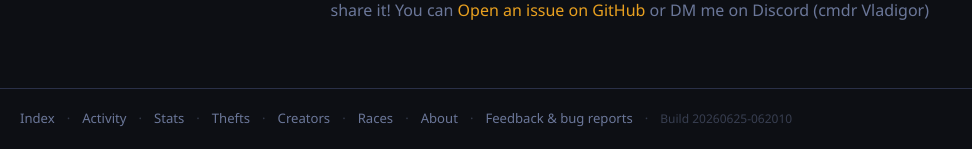
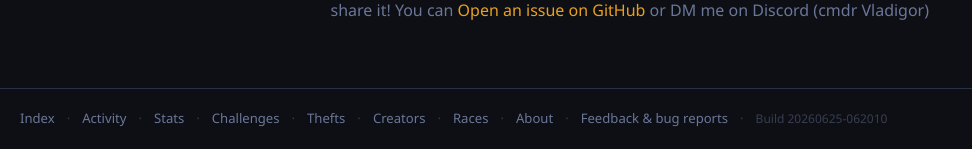
Before and after one commit to vladigor/ed-timetrials-leaderboard, a FastAPI app: page /about in a window 1280 px wide. Shown: the part 2027-2176 px from the top of the page, without its empty margins (0-972 px from the left). Run offline with FastAPI, Linux system fonts and the light colour scheme; some libraries are stand-ins or nearby versions.

Commit message:
Added challenges page

```diff
--- a/templates/base.html
+++ b/templates/base.html
@@ -53,6 +53,8 @@
       <span class="sep">&middot;</span>
       <a href="/stats">Stats</a>
       <span class="sep">&middot;</span>
+      <a href="/challenges">Challenges</a>
+      <span class="sep">&middot;</span>
       <a href="/thefts">Thefts</a>
       <span class="sep">&middot;</span>
       <a href="/creators">Creators</a>
```
